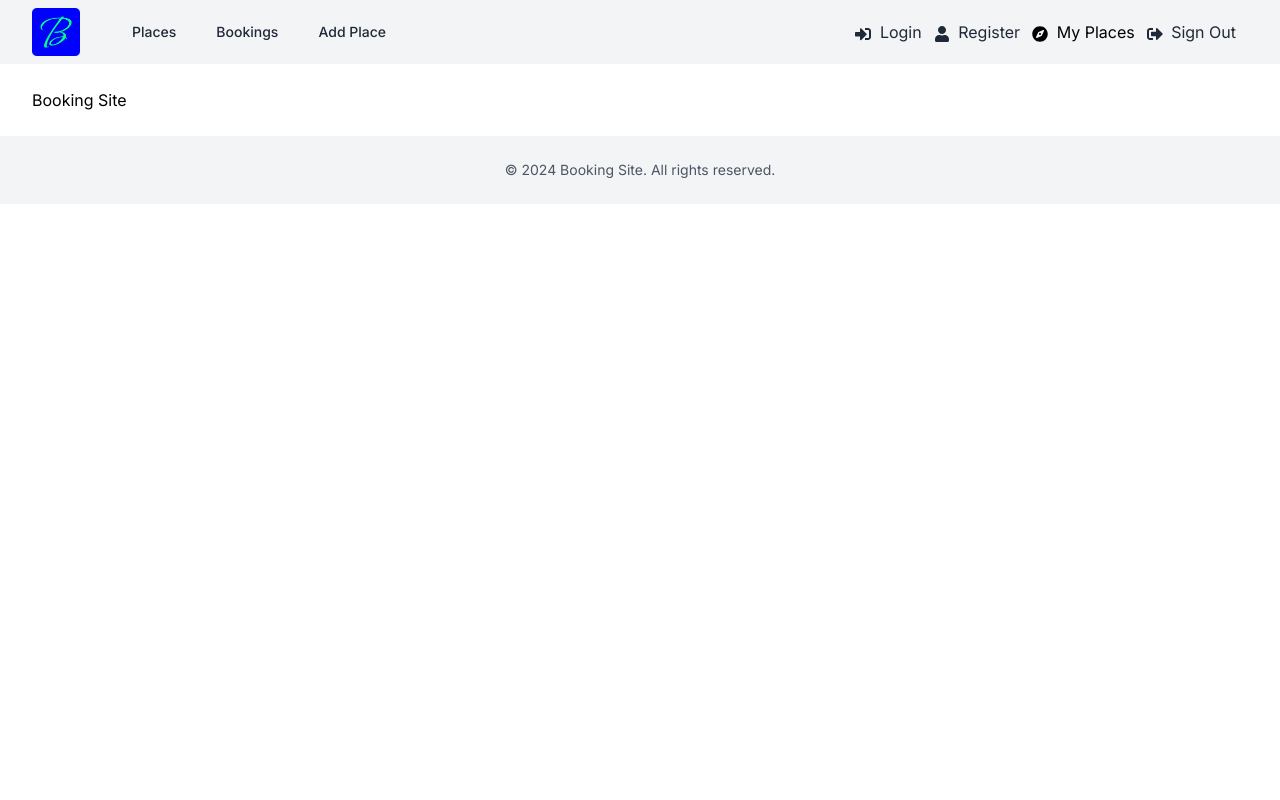
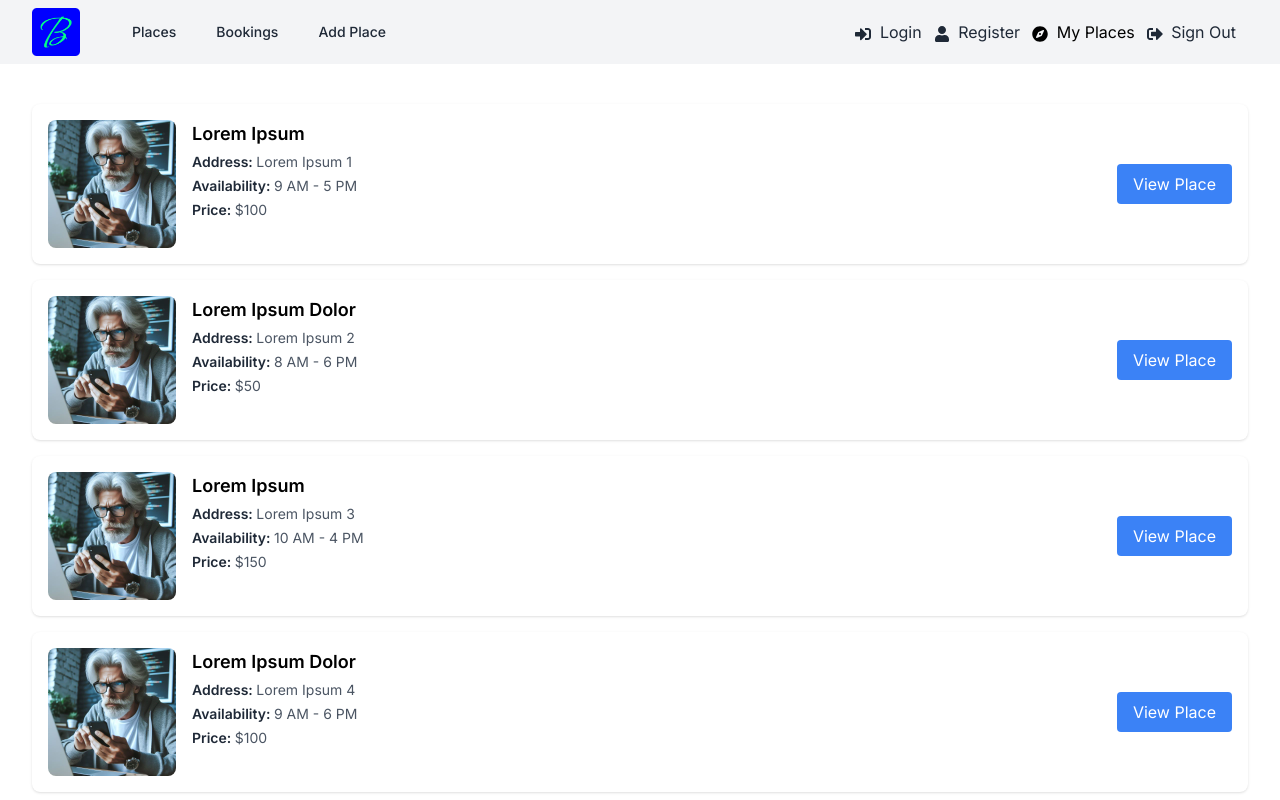
Before and after one commit to Dimterion/booking-site, a Next.js app: page / in a window 1280 px wide. Shown: the top 800 px of the page. Built offline with nearby package versions, Linux system fonts and the light colour scheme.

Commit message:
add PlaceCard component

```diff
--- a/app/page.jsx
+++ b/app/page.jsx
@@ -1,7 +1,14 @@
+import PlaceCard from "@/components/PlaceCard";
+import places from "@/data/places.json";
+
 export default function Home() {
   return (
     <>
-      <h1>Booking Site</h1>
+      {places.length > 0 ? (
+        places.map((place) => <PlaceCard key={place.$id} place={place} />)
+      ) : (
+        <p>No places available at the moment.</p>
+      )}
     </>
   );
 }
--- /dev/null
+++ b/components/PlaceCard.jsx
@@ -0,0 +1,43 @@
+import Image from "next/image";
+import Link from "next/link";
+
+const PlaceCard = ({ place }) => {
+  return (
+    <div className="mt-4 flex flex-col items-start justify-between rounded-lg bg-white p-4 shadow sm:flex-row sm:items-center">
+      <div className="flex flex-col sm:flex-row sm:space-x-4">
+        <Image
+          src={`/images/${place.image}`}
+          width={400}
+          height={100}
+          alt={place.name}
+          className="mb-3 w-full rounded-lg object-cover sm:mb-0 sm:h-32 sm:w-32"
+        />
+        <div className="space-y-1">
+          <h4 className="text-lg font-semibold">{place.name}</h4>
+          <p className="text-sm text-gray-600">
+            <span className="font-semibold text-gray-800"> Address: </span>
+            {place.address}
+          </p>
+          <p className="text-sm text-gray-600">
+            <span className="font-semibold text-gray-800"> Availability: </span>
+            {place.availability}
+          </p>
+          <p className="text-sm text-gray-600">
+            <span className="font-semibold text-gray-800"> Price: </span>$
+            {place.price_per_hour}
+          </p>
+        </div>
+      </div>
+      <div className="mt-2 flex w-full flex-col sm:mt-0 sm:w-auto sm:flex-row sm:space-x-2">
+        <Link
+          href={`/places/${place.$id}`}
+          className="mb-2 w-full rounded bg-blue-500 px-4 py-2 text-center text-white hover:bg-blue-700 sm:mb-0 sm:w-auto"
+        >
+          View Place
+        </Link>
+      </div>
+    </div>
+  );
+};
+
+export default PlaceCard;
--- /dev/null
+++ b/data/places.json
@@ -0,0 +1,72 @@
+[
+  {
+    "$id": "1",
+    "user_id": "1",
+    "name": "Lorem Ipsum",
+    "description": "",
+    "sq": 1000,
+    "capacity": 100,
+    "location": "",
+    "address": "Lorem Ipsum 1",
+    "amenities": "",
+    "availability": "9 AM - 5 PM",
+    "price_per_hour": 100,
+    "image": "placeholder_img.jpg"
+  },
+  {
+    "$id": "2",
+    "user_id": "1",
+    "name": "Lorem Ipsum Dolor",
+    "description": "",
+    "sq": 500,
+    "capacity": 10,
+    "location": "",
+    "address": "Lorem Ipsum 2",
+    "amenities": "",
+    "availability": "8 AM - 6 PM",
+    "price_per_hour": 50,
+    "image": "placeholder_img.jpg"
+  },
+  {
+    "$id": "3",
+    "user_id": "1",
+    "name": "Lorem Ipsum",
+    "description": "",
+    "sq": 500,
+    "capacity": 15,
+    "location": "",
+    "address": "Lorem Ipsum 3",
+    "amenities": "",
+    "availability": "10 AM - 4 PM",
+    "price_per_hour": 150,
+    "image": "placeholder_img.jpg"
+  },
+  {
+    "$id": "4",
+    "user_id": "2",
+    "name": "Lorem Ipsum Dolor",
+    "description": "",
+    "sq": 1500,
+    "capacity": 50,
+    "location": "",
+    "address": "Lorem Ipsum 4",
+    "amenities": "",
+    "availability": "9 AM - 6 PM",
+    "price_per_hour": 100,
+    "image": "placeholder_img.jpg"
+  },
+  {
+    "$id": "5",
+    "user_id": "2",
+    "name": "Lorem Ipsum",
+    "description": "",
+    "sq": 200,
+    "capacity": 10,
+    "location": "",
+    "address": "Lorem Ipsum 5",
+    "amenities": "",
+    "availability": "7 AM - 7 PM",
+    "price_per_hour": 50,
+    "image": "placeholder_img.jpg"
+  }
+]
```
Also changed, not shown: public/images/placeholder_img.jpg (added).
